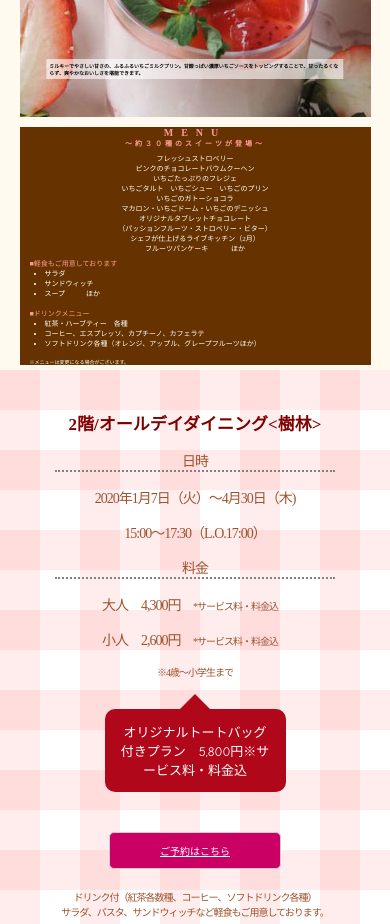
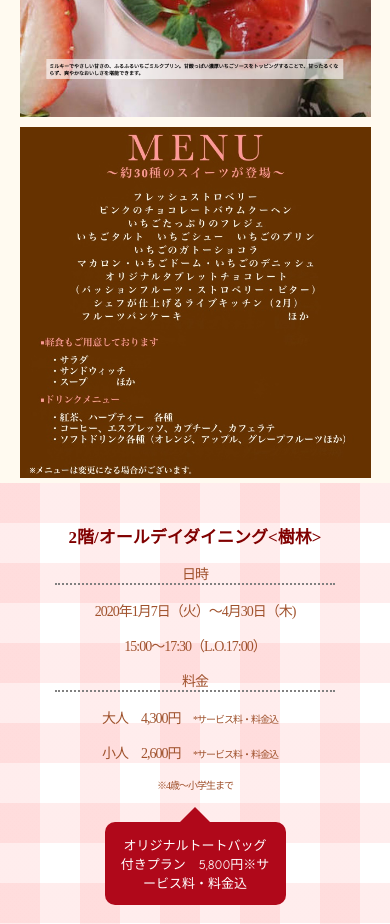
Before and after one commit to myk3210/portfolio_02, a plain HTML site: page index.html in a window 390 px wide. Shown: the part 2300-3224 px from the top of the page. Drawn offline with Linux system fonts and the light colour scheme; some packages are replaced by stand-ins of ours; a script that the page names is missing; a web font is replaced by a local one.

Commit message:
いちご画像の一番下にあるスイーツメニューを画像に変更しました。

```diff
--- a/css/style.css
+++ b/css/style.css
@@ -215,57 +215,7 @@ main button a{
     background-color:rgba(255,255,255,0.6);
     padding: 1rem 1.5rem;
 }
-.menu .straberry_menu1{
-    width: 44%;
-    height: auto;
-    padding: 0.3rem 0.3rem 0.5rem 2.5rem;
-    margin: 1rem 2.5rem;
-    background-color: #663300;
-}
-.menu .straberry_menu1 img{
-    width: 100%;
-}
-.menu_image .straberry_menu1 .menu_title{
-    color: #ff9999;
-    font-size: 3rem;
-    letter-spacing: 0.8rem;
-    text-align: center;
-    font-family: serif;
-}
-.menu_image .straberry_menu1 .menu_title2{
-    color: #ff9999;
-    font-size: 1.4rem;
-    font-family: serif;
-    letter-spacing: 0.3rem;
-    text-align: center;
-    margin-bottom: 0.5rem;
-}
-.menu_image .straberry_menu1 .menu{
-    color: #fff;
-    font-size: 1.4rem;
-    font-family: Yu Mincho;
-    text-align: center;
-    margin-bottom: 1.4rem;
-    font-family: serif;
-}
-.menu_image .straberry_menu1 .menu_title3{
-    color: #ff9999;
-    padding-left: 10px;
-    font-size: 1.4rem;
-    font-family: serif;
-}
-.menu_image .straberry_menu1 .menu2{
-    color: #fff;
-    font-size: 1.2rem;
-    font-family: serif;
-    margin: 0 2rem 1rem 2rem;
-}
-.menu_image .straberry_menu1 .menu3{
-    color: #fff;
-    font-size: 1.2rem;
-    padding-left: 10px;
-    font-family: serif;
-}
+
 .information{
     background-color: rgba(255,255,255,0.6);
     text-align: center;
@@ -397,7 +347,7 @@ footer{
         width: 80%;
     }
     .menu .straberry_menu1{
-        margin: 1rem;
+        margin: 1rem 1.4rem;
     }
     header h1{
         font-size: 2.8rem;
@@ -405,26 +355,7 @@ footer{
     header .buffet_title2{
         font-size: 4rem;
     }
-    .menu_image .straberry_menu1 .menu_title{
-        font-size: 2.5rem;
-    }
-    .menu_image .straberry_menu1 .menu_title2{
-        font-size: 1rem;
-        margin-bottom: 0.3rem;
-    }
-    .menu_image .straberry_menu1 .menu{
-        font-size: 1.2rem;
-        margin-bottom: 0.3rem;
-    }
-    .menu_image .straberry_menu1 .menu2{
-        font-size: 1rem;
-    }
-    .menu_image .straberry_menu1 .menu_title3{
-        font-size: 1rem;
-    }
-    .menu_image .straberry_menu1 .menu3{
-        font-size: 1rem;
-    }
+
     .information .day_price_small{
         font-size: 1.5rem;
         letter-spacing: -0.1rem;
@@ -476,34 +407,7 @@ footer{
         width: 85%;
         font-size: 1.7rem;
     }
-    .menu .straberry_menu1{
-        width: 85%;
-        padding: 1.5rem 1rem;
-        margin: 4rem;
-    }
-    .menu_image .straberry_menu1 .menu_title{
-        font-size: 3rem;
-        font-weight: bold;
-    }
-    .menu_image .straberry_menu1 .menu_title2{
-        font-size: 1.5rem;
-        margin-bottom: 0.5rem;
-    }
-    .menu_image .straberry_menu1 .menu{
-        margin-bottom: 0.5rem;
-    }
-    .menu_image .straberry_menu1 .menu{
-        font-size: 1.5rem;
-    }
-    .menu_image .straberry_menu1 .menu2{
-        font-size: 1.5rem;
-    }
-    .menu_image .straberry_menu1 .menu_title3{
-        font-size: 1.5rem;
-    }
-    .menu_image .straberry_menu1 .menu3{
-        font-size: 1.2rem;
-    }
+
     .information p{
         font-size: 2rem;
     }
@@ -657,25 +561,7 @@ footer{
             width: 83%;
             padding: 0.3rem;
         }
-        .menu_image .straberry_menu1 .menu_title{
-            font-size: 1rem;
-        }
-        .menu_image .straberry_menu1 .menu_title2{
-            font-size: 0.7rem;
-            font-weight: bold;
-        }
-        .menu_image .straberry_menu1 .menu{
-            font-size: 0.7rem;
-        }
-        .menu_image .straberry_menu1 .menu_title3{
-            font-size: 0.7rem;
-        }
-        .menu_image .straberry_menu1 .menu2{
-            font-size: 0.7rem;
-        }
-        .menu_image .straberry_menu1 .menu3{
-            font-size: 0.5rem;
-        }
+
         .information p{
             font-size: 1.4rem;
         }
--- a/index.html
+++ b/index.html
@@ -147,33 +147,8 @@
 					<figcaption class="item_name">いちごプリン</figcaption>
 					<p class="item_information">ミルキーでやさしい甘さの、ふるふるいちごミルクプリン。甘酸っぱい濃厚いちごソースをトッピングすることで、甘ったるくならず、爽やかなおいしさを堪能できます。</p>
 				</figure>
-				<figure class="straberry_menu1">
-					<p class="menu_title">MENU</p>
-					<p class="menu_title2">～約３０種のスイーツが登場～</p>
-					<p class="menu">フレッシュストロベリー<br>
-					ピンクのチョコレートバウムクーヘン<br>
-					いちごたっぷりのフレジェ<br>
-					いちごタルト　いちごシュー　いちごのプリン<br>
-					いちごのガトーショコラ<br>
-					マカロン・いちごドーム・いちごのデニッシュ<br>
-					オリジナルタブレットチョコレート<br>
-					（パッションフルーツ・ストロベリー・ビター）<br>
-					シェフが仕上げるライブキッチン（2月）<br>
-					フルーツパンケーキ              　　　ほか<br>
-					</p>
-					<p class="menu_title3">■軽食もご用意しております</p>
-					<ul class="menu2">
-						<li>サラダ</li>
-						<li>サンドウィッチ</li>
-						<li>スープ　　　ほか</li>
-					</ul>
-					<p class="menu_title3">■ドリンクメニュー</p>
-					<ul class="menu2">
-						<li>紅茶・ハーブティー　各種</li>
-						<li>コーヒー、エスプレッソ、カプチーノ、カフェラテ</li>
-						<li>ソフトドリンク各種（オレンジ、アップル、グレープフルーツほか）</li>
-					</ul>
-					<p class="menu3">※メニューは変更になる場合がございます。</p>
+				<figure class="straberry_menu">
+					<img src="img/menu.jpg" alt="menu" title="menu">
 				</figure>
 			</article>
 		</section>
```
Also changed, not shown: img/menu.jpg (added).
